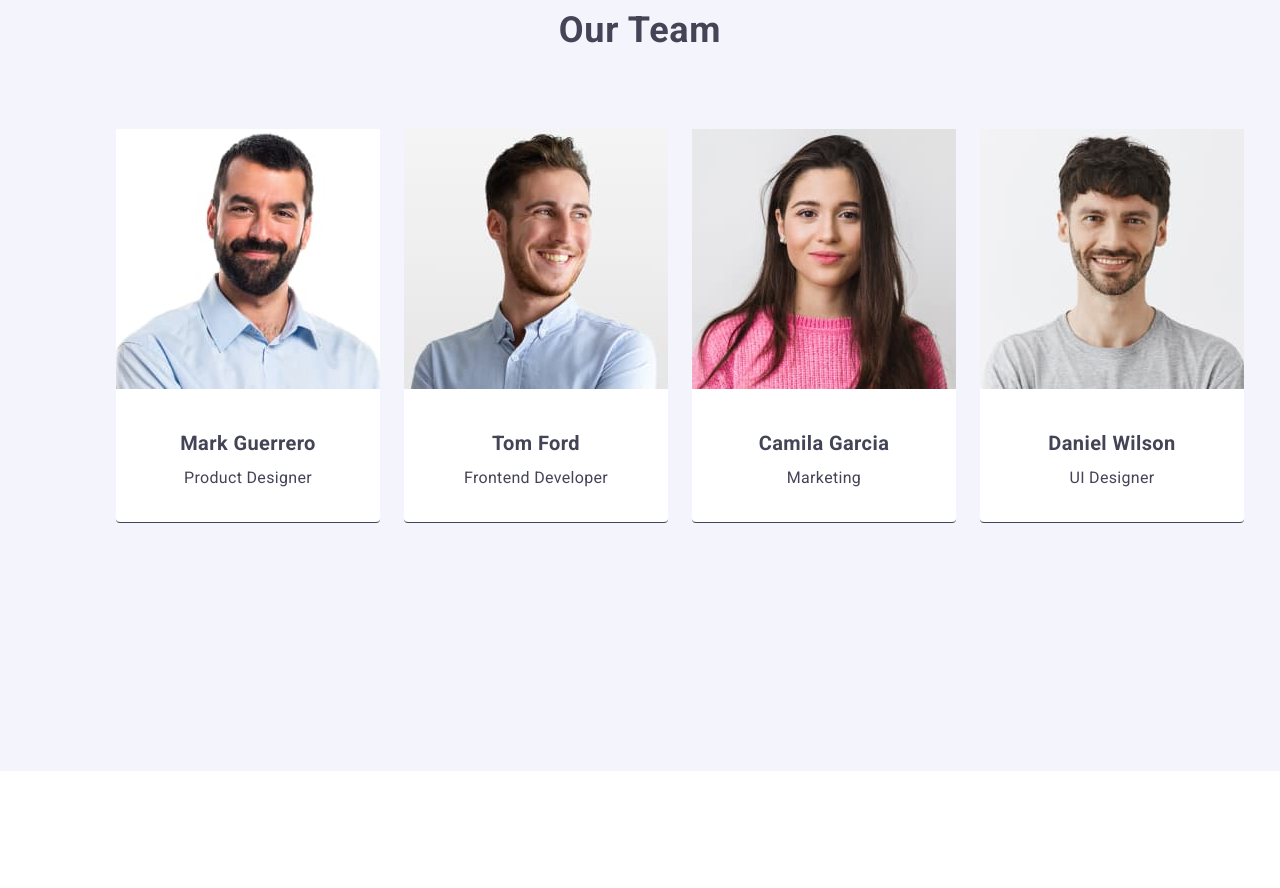
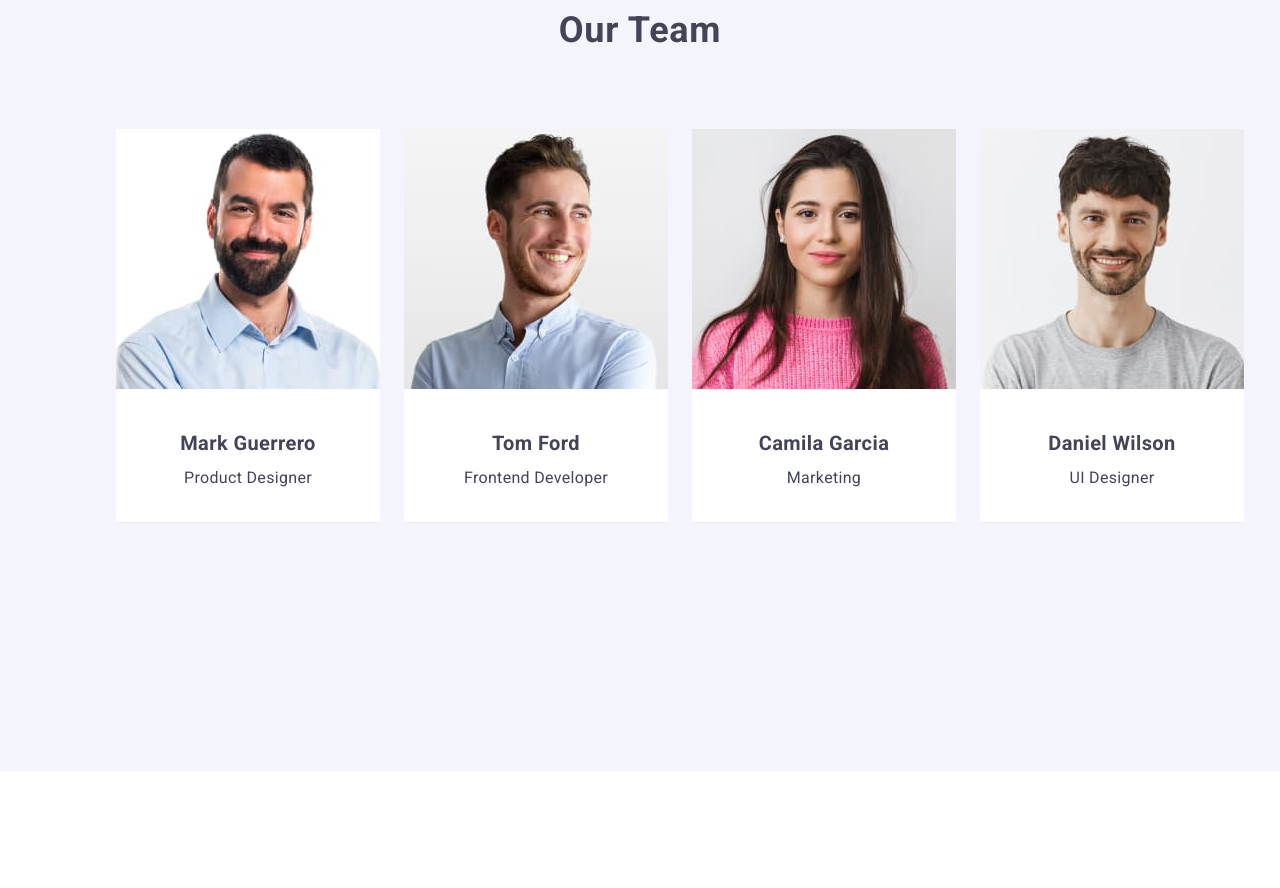
Before and after one commit to ansstey/goit-markup-hw-03, a plain HTML site: page index.html in a window 1280 px wide. Shown: the part 1512-2400 px from the top of the page. Drawn offline with nearby package versions, Linux system fonts and the light colour scheme.

Commit message:
update paddings and colors

```diff
--- a/css/styles.css
+++ b/css/styles.css
@@ -232,7 +232,7 @@ ul, ol {
     margin-bottom: 128px;
     text-align: center;
     border-radius: 0 0 4px 4px;
-    border-bottom: 0.5px solid var(--text);
+    border-bottom: 0.5px solid var(--accent);
 }
 
 .team-list{
```
